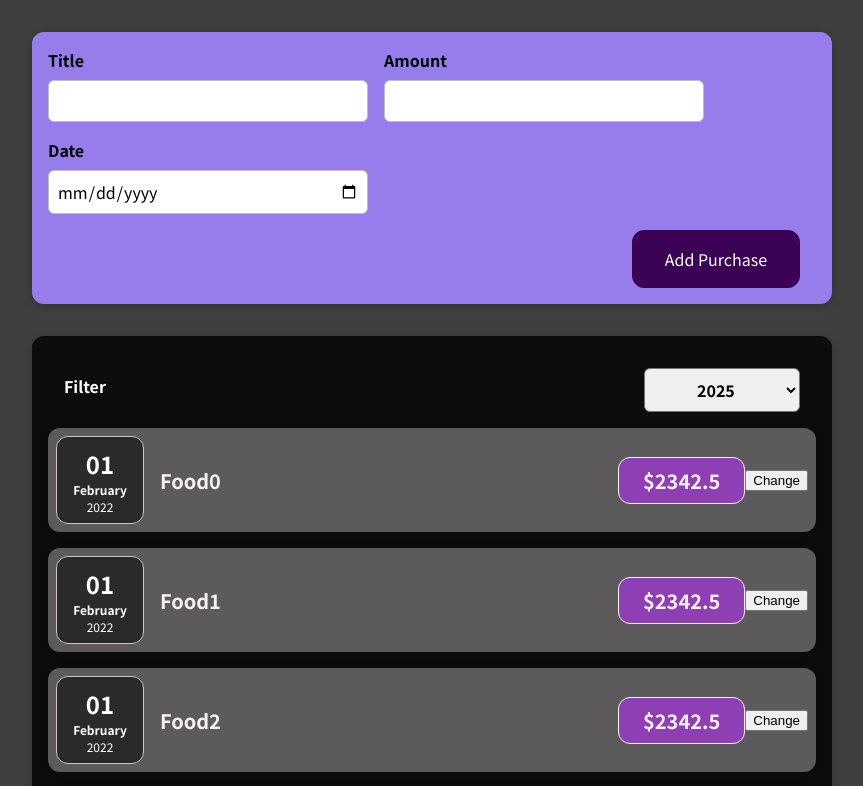
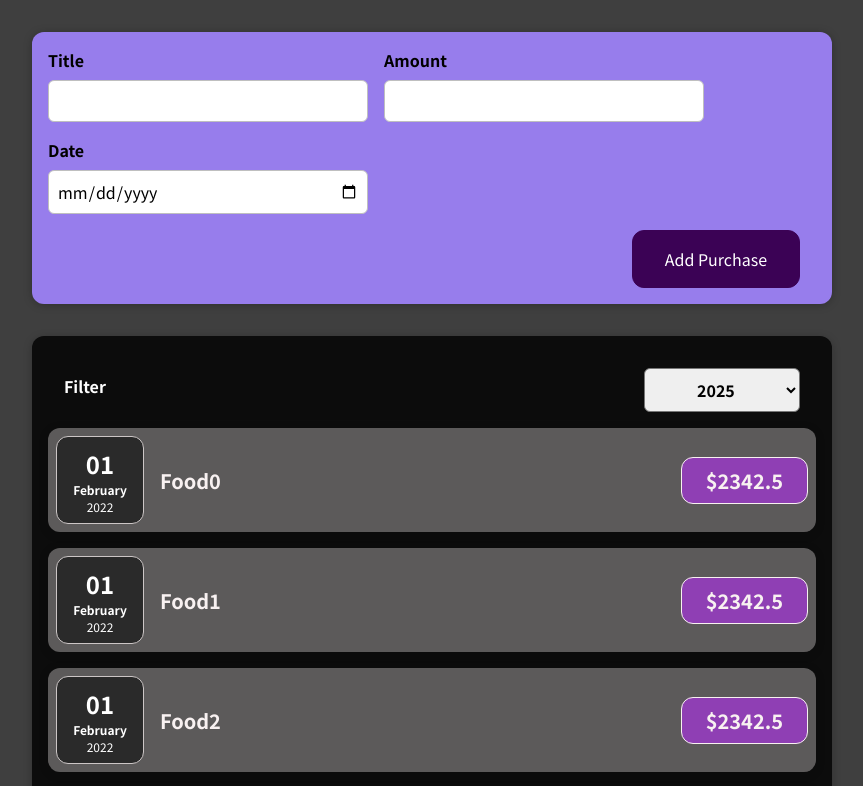
Before and after one commit to hc-sun/budget-manager, a React (Create React App) app: page / in a window 1280 px wide. Shown: the top 786 px of the page, without its empty margins (208-1071 px from the left). Built offline with nearby package versions, Linux system fonts and the light colour scheme.

Commit message:
removed change title button

```diff
--- a/src/components/Purchases/PurchaseItem.js
+++ b/src/components/Purchases/PurchaseItem.js
@@ -1,25 +1,26 @@
 import "./PurchaseItem.css";
 import PurchaseDate from "./PurchaseDate";
 import Card from "../UI/Card";
-import React, {useState} from 'react';
+// import React, {useState} from 'react';
 
 function PurchaseItem(props) {
 
-  const [title, setTitle] = useState(props.title);
+  // const [title, setTitle] = useState(props.title);
 
-  const clickHandler = () => {
-    {/*use setTitle to assign new value*/}
-    setTitle('Updated');
-  };
+  // const clickHandler = () => {
+  //   {/*use setTitle to assign new value*/}
+  //   setTitle('Updated');
+  // };
 
   return (
     <Card className="purchase-item">
       <PurchaseDate date={props.date} />
       <div className="purchase-item-description">
-        <h2>{title}</h2>
+        <h2>{props.title}</h2>
+        {/* <h2>{title}</h2> */}
         <div className="purchase-item-price">${props.amount}</div>
       </div>
-      <button onClick={clickHandler}>Change</button>
+      {/* <button onClick={clickHandler}>Change</button> */}
     </Card>
   );
 }
```
